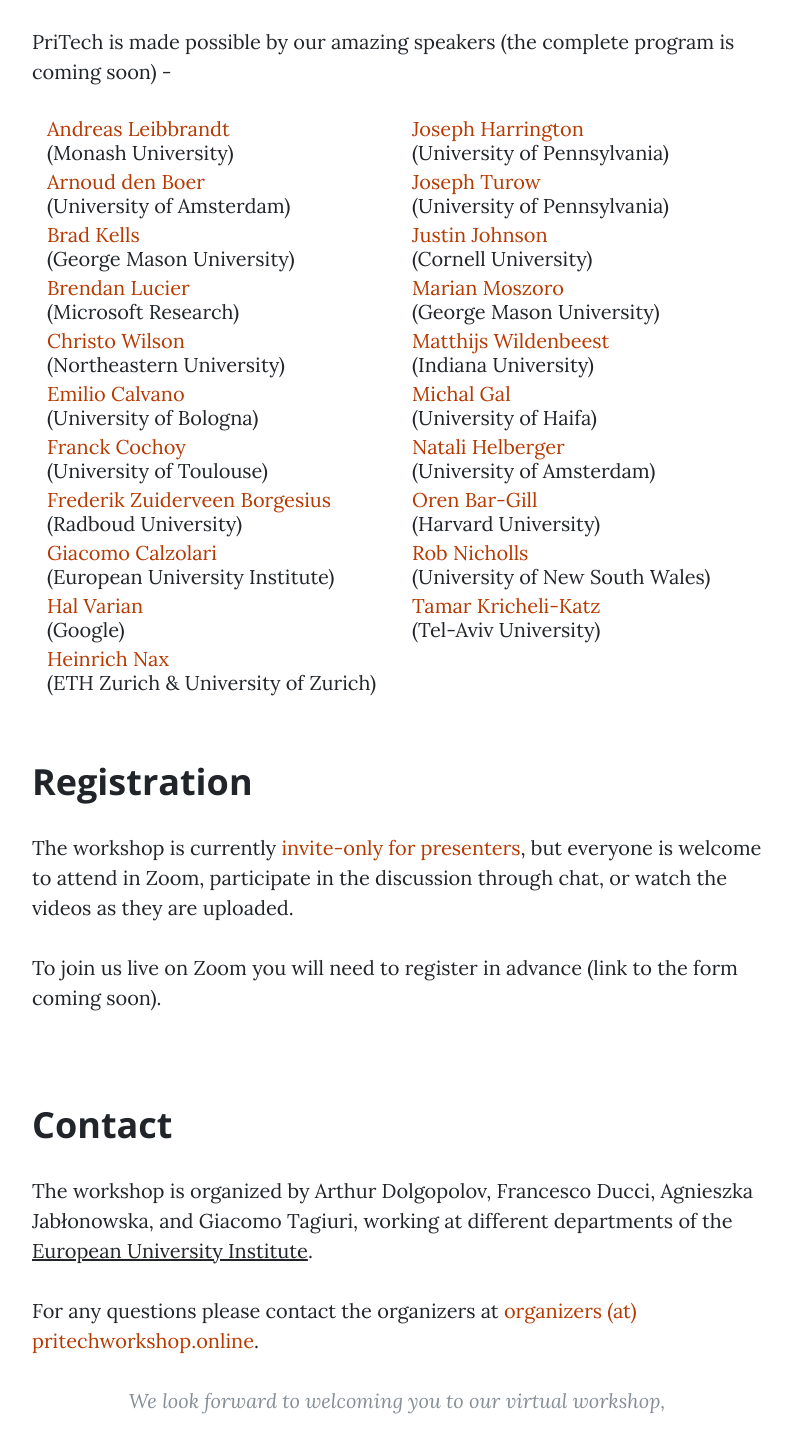
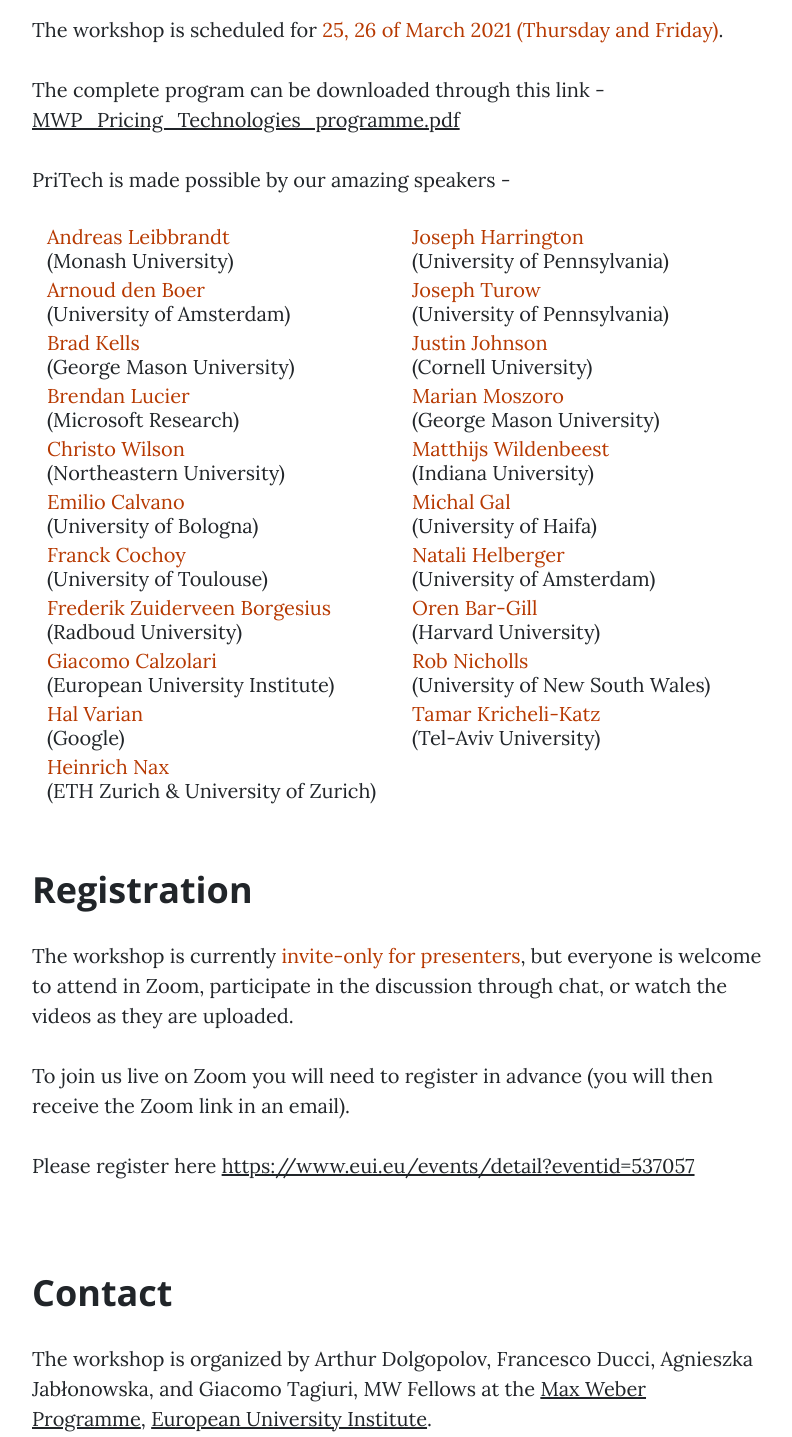
Before and after one commit to artdol/pritechworkshop, a website: page index.html in a window 1280 px wide. Shown: the part 1042-2479 px from the top of the page, without its empty margins (243-1035 px from the left). Drawn offline with nearby package versions, Linux system fonts and the light colour scheme.

Commit message:
MWP updates
MWP updates

```diff
--- a/index.html
+++ b/index.html
@@ -63,7 +63,7 @@
       <div class="row">
         <div class="col-lg-8 col-md-10 mx-auto">
           <div class="post-heading">
-            <h1>Interdisciplinary Workshop on Pricing Technologies and their Economic and Social Consequences</h1>
+            <h1>MWP Multidisciplinary research workshop on "Pricing Technologies and their Economic and Social Consequences"</h1>
 
             <h2 class="subheading"> (PriTech 2021 @ European University Institute)</h2>
             <!--<hr class="small">-->
@@ -94,7 +94,8 @@
           <section id="program">
           <h2 class="section-heading">Program</h2>
             <p>The workshop is scheduled for <span style="color:#b73900">25, 26 of March 2021 (Thursday and Friday)</span>. </p>
-            <p>PriTech is made possible by our amazing speakers (the complete program is coming soon) -</p>
+            <p>The complete program can be downloaded through this link - <a href="MWP_Pricing_Technologies_programme.pdf">MWP_Pricing_Technologies_programme.pdf</a></p>
+            <p>PriTech is made possible by our amazing speakers -</p>
 
             <div class="container">
               <div class="row">
@@ -156,12 +157,13 @@
 
           <h2 class="section-heading">Registration</h2>
             <p>The workshop is currently <span style="color:#b73900">invite-only for presenters</span>, but everyone is welcome to attend in Zoom, participate in the discussion through chat, or watch the videos as they are uploaded.</p>
-          <p>To join us live on Zoom you will need to register in advance (link to the form coming soon). </p>
+          <p>To join us live on Zoom you will need to register in advance (you will then receive the Zoom link in an email). </p>
+            <p>Please register here <a href="https://www.eui.eu/events/detail?eventid=537057">https://www.eui.eu/events/detail?eventid=537057</a></p>
           </section>
           <section id="contact">
           <h2 class="section-heading">Contact</h2>
 
-            <p>The workshop is organized by Arthur Dolgopolov, Francesco Ducci, Agnieszka Jabłonowska, and Giacomo Tagiuri, working at different departments of the <a href="https://www.eui.eu/">European University Institute</a>.</p>
+            <p>The workshop is organized by Arthur Dolgopolov, Francesco Ducci, Agnieszka Jabłonowska, and Giacomo Tagiuri, MW Fellows at the <a href="https://www.eui.eu/ProgrammesAndFellowships/MaxWeberProgramme/Activities/MRWAbstracts-2020-2021">Max Weber Programme</a>, <a href="https://www.eui.eu/">European University Institute</a>.</p>
 
             <p>For any questions please contact the organizers at <span style="color:#B73900">organizers (at) pritechworkshop.online</span>.</p>
 
```
Also changed, not shown: agenda.html (+1 -1 lines), 1 other file.
